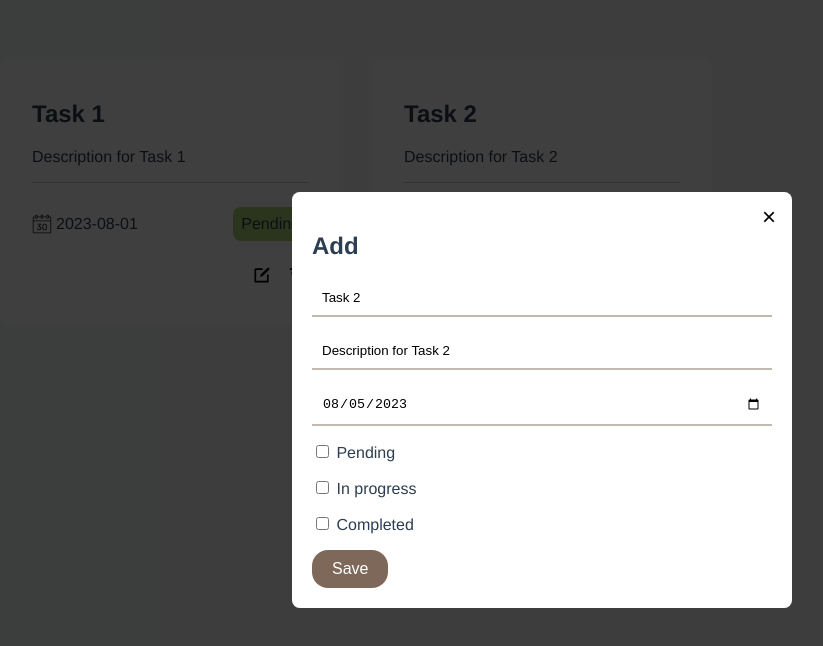
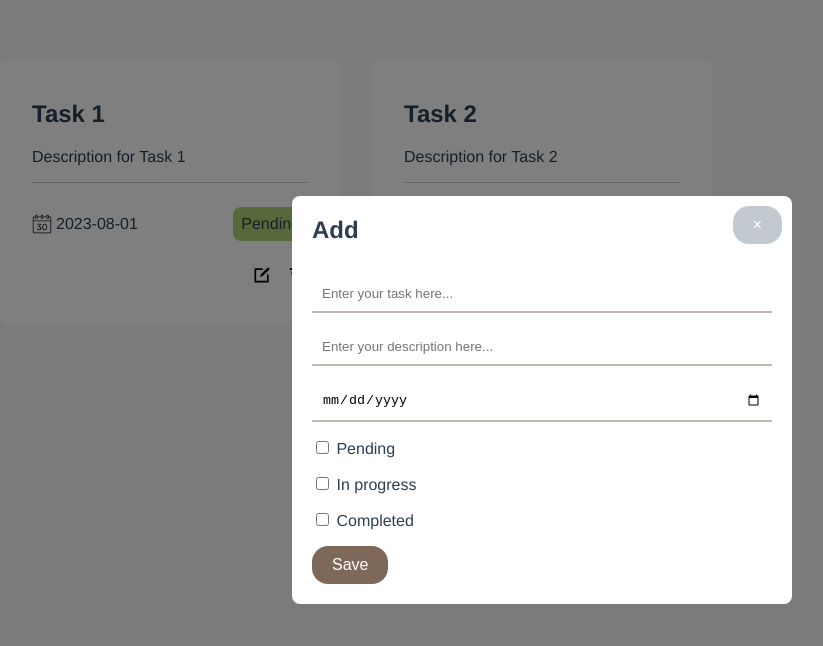
Before and after one commit to JAIOMP/Task-Manager, a Vue app: page / in a window 1280 px wide. Shown: the top 646 px of the page, without its empty margins (98-921 px from the left). Built offline with nearby package versions, Linux system fonts and the light colour scheme.

Commit message:
feat: add heading component and enable close on update task

```diff
--- a/src/App.vue
+++ b/src/App.vue
@@ -1,9 +1,11 @@
 <script setup lang="ts">
 import TaskList from './components/TaskList.vue';
+import UpdateTask from './components/UpdateTask.vue'
 </script>
 
 <template>
   <TaskList />
+  <UpdateTask />
 </template>
 
 
--- a/src/components/TaskList.vue
+++ b/src/components/TaskList.vue
@@ -1,6 +1,5 @@
 <script setup lang="ts">
 import { ref } from 'vue';
-import UpdateTask from './UpdateTask.vue'
 
 const tasks = ref<any[]>([
     {
@@ -42,13 +41,6 @@ const tasks = ref<any[]>([
         <img width="20" height="20" src="@/assets/icons/icon-edit.svg" alt="edit" />
         <img width="20" height="20" src="@/assets/icons/icon-delete.svg" alt="delete" />
       </div>
-      <updateTask
-       :id="task.id"
-       :title="task.title"
-       :description="task.description"
-       :dueDate="task.dueDate"
-       :status="task.status"
-      />
     </div>
   </div>
 </template>
--- a/src/components/UpdateTask.vue
+++ b/src/components/UpdateTask.vue
@@ -3,6 +3,7 @@ import { ref, withDefaults, defineProps } from 'vue'
 import TaskStatus from './TaskStatus.vue'
 import TaskInput from './atoms/Input.vue'
 import TaskButton from './atoms/Button.vue'
+import Heading from './atoms/Heading.vue'
 
 type Status = 'Pending' | 'In progress' | 'Completed';
 
@@ -47,16 +48,18 @@ function handleSubmit() {
 }
 
 function closeModal() {
-
+  isVisible.value = false
 }
 
 </script>
 <template>
   <div v-if="isVisible" class="todo__task-update-form" @click.self="closeModal">
     <div class="todo__task-form-content">
-      <button class="todo__task-form-close-btn" @click="closeModal">&times;</button>
-      <h2>{{ modalTitle }}</h2>
+      <TaskButton class="todo__task-form-close-btn" value="&times;" color="--pale-sky" @click="closeModal"/>
+
       <form class="todo__task-form" @submit.prevent="handleSubmit">
+          <Heading tag="h2">{{ modalTitle }}</Heading>
+
           <TaskInput placeholder="Enter your task here..." id="title" :value="formData.title" required />
 
           <TaskInput placeholder="Enter your description here..." id="description" :value="formData.description" required />
@@ -87,6 +90,7 @@ function closeModal() {
 .todo__task-form {
   display: flex;
   flex-direction: column;
+  align-items: flex-start;
   row-gap: 16px;
 }
 .todo__task-form-content {
--- a/src/components/atoms/Button.vue
+++ b/src/components/atoms/Button.vue
@@ -7,7 +7,6 @@ interface Props {
   type: ButtonType
   value: string
   customClass: string
-  required: boolean
   color: string
 }
 
@@ -15,7 +14,6 @@ withDefaults(defineProps<Props>(), {
   type: 'button',
   value: '',
   customClass: '',
-  required: false,
   color: '--lush-green'
 })
 
--- /dev/null
+++ b/src/components/atoms/Heading.vue
@@ -0,0 +1,32 @@
+<script setup lang="ts">
+import { withDefaults, defineProps } from 'vue';
+
+type Tag = 'h1' | 'h2' | 'p'
+
+interface Props {
+  tag: Tag
+  color: string
+  customClass: string,
+}
+
+withDefaults(defineProps<Props>(), {
+  tag: 'h2',
+  color: '',
+  customClass: '',
+})
+
+</script>
+
+<template>
+  <component :is="tag" :style="{ color: color }" class="todo__task-heading">
+    <slot></slot>
+  </component>
+</template>
+
+
+<style scoped>
+.todo__task-heading {
+  margin: 0;
+  margin-bottom: 16px;
+}
+</style>
--- a/src/components/atoms/Input.vue
+++ b/src/components/atoms/Input.vue
@@ -20,23 +20,11 @@ withDefaults(defineProps<Props>(), {
 </script>
 
 <template>
-  <div class="todo__task-input-container">
-    <input
-      :type="type"
-      :placeholder="placeholder"
-      class="todo__task-input"
-      :value="value"
-      :class="customClass"
-    />
-  </div>
+  <input :type="type" :placeholder="placeholder" class="todo__task-input" :value="value" :class="customClass" />
 </template>
 
 
 <style>
-.todo__task-input-container {
-  position: relative;
-}
-
 .todo__task-input {
   width: 100%;
   padding: 10px;
```
